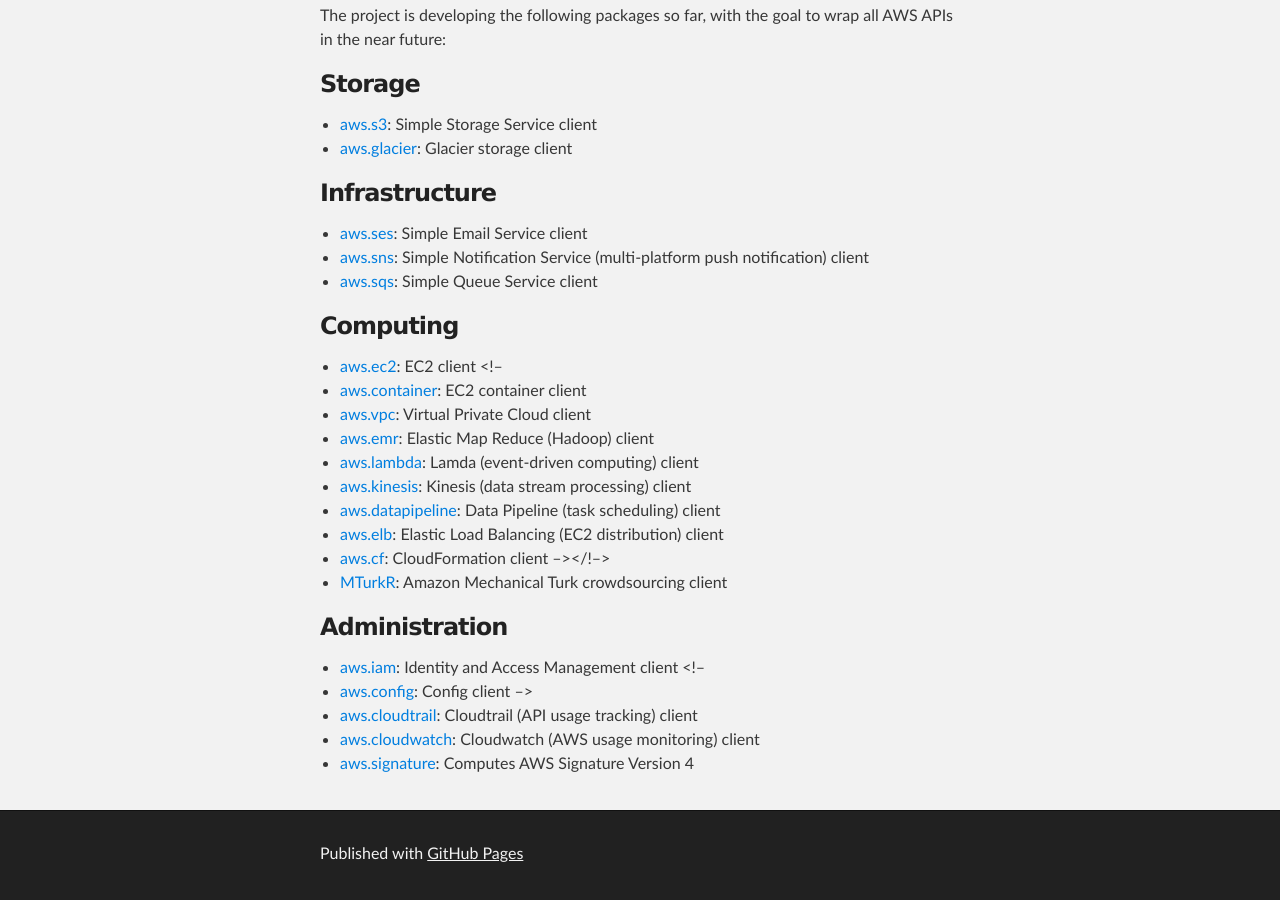
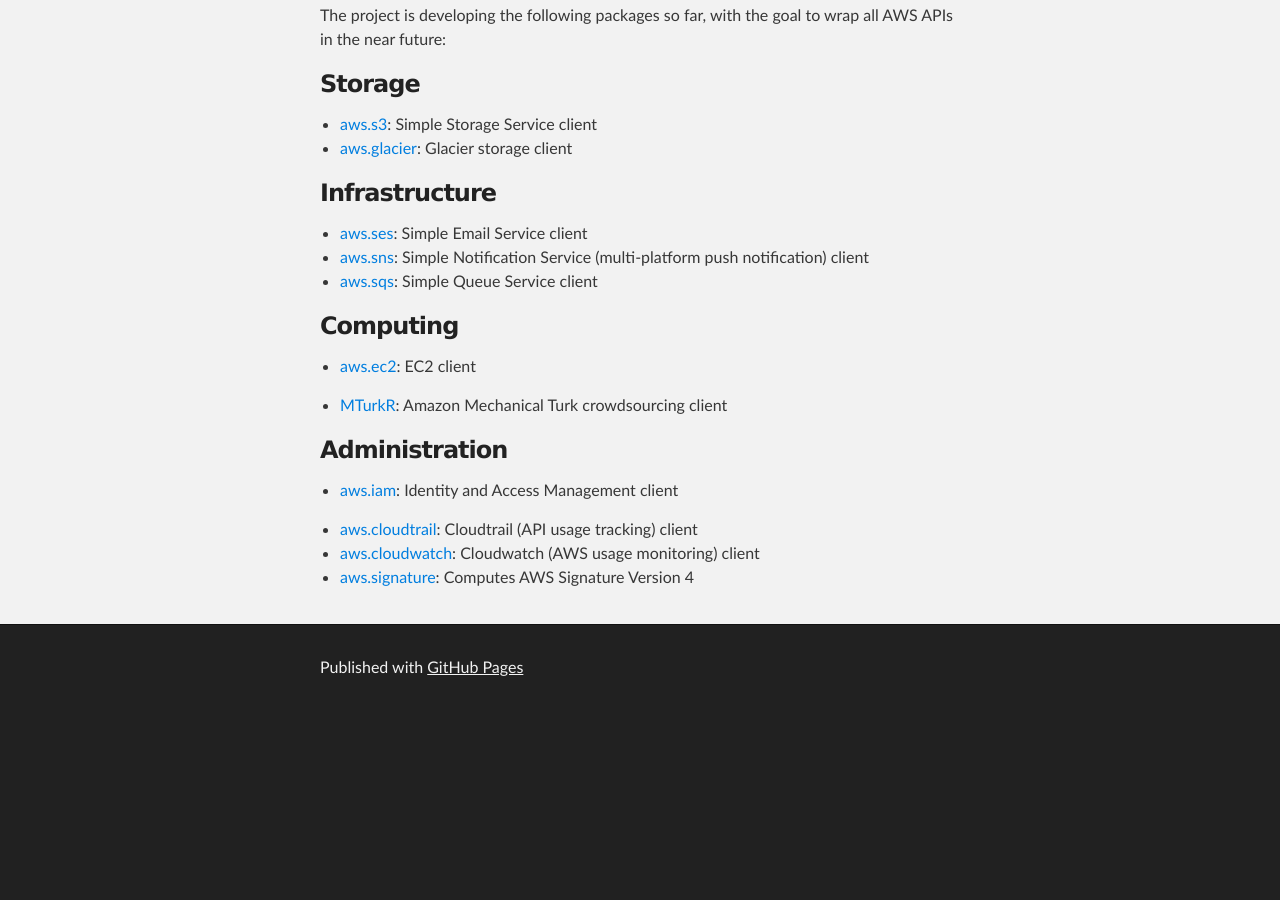
Before and after one commit to cloudyr/cloudyr.github.io, a Jekyll site: the page built from index.md, in a window 1280 px wide and 900 px high, scrolled down 881 px. Built offline with Jekyll 4.4.1, drawn with Linux system fonts in a browser that asks for light colours; Markdown is read by kramdown in place of the engine named in the settings; after the commit the page ends 1595 px from its top, so only the background shows below that; part of the change alters nothing that is shown.

Commit message:
fix comments on index.md

```diff
--- a/index.md
+++ b/index.md
@@ -31,7 +31,8 @@ The project is developing the following packages so far, with the goal to wrap a
 ### Computing ###
 
  - [aws.ec2](http://github.com/cloudyr/aws.ec2): EC2 client
- <!--
+
+<!--
  - [aws.container](http://github.com/cloudyr/aws.container): EC2 container client
  - [aws.vpc](http://github.com/cloudyr/aws.vpc): Virtual Private Cloud client
  - [aws.emr](http://github.com/cloudyr/aws.emr): Elastic Map Reduce (Hadoop) client
@@ -40,15 +41,18 @@ The project is developing the following packages so far, with the goal to wrap a
  - [aws.datapipeline](http://github.com/cloudyr/aws.datapipeline): Data Pipeline (task scheduling) client
  - [aws.elb](http://github.com/cloudyr/aws.elb): Elastic Load Balancing (EC2 distribution) client
  - [aws.cf](http://github.com/cloudyr/aws.cf): CloudFormation client
- --></!-->
+-->
+
  - [MTurkR](http://github.com/leeper/MTurkR): Amazon Mechanical Turk crowdsourcing client
 
 ### Administration ###
 
  - [aws.iam](http://github.com/cloudyr/aws.iam): Identity and Access Management client
- <!--
- - [aws.config](http://github.com/cloudyr/aws.iam): Config client
- -->
+
+<!--
+ - [aws.config](http://github.com/cloudyr/aws.config): Config client
+-->
+
  - [aws.cloudtrail](http://github.com/cloudyr/aws.cloudtrail): Cloudtrail (API usage tracking) client
  - [aws.cloudwatch](http://github.com/cloudyr/aws.cloudwatch): Cloudwatch (AWS usage monitoring) client
  - [aws.signature](http://github.com/cloudyr/aws.signature): Computes AWS Signature Version 4
```
